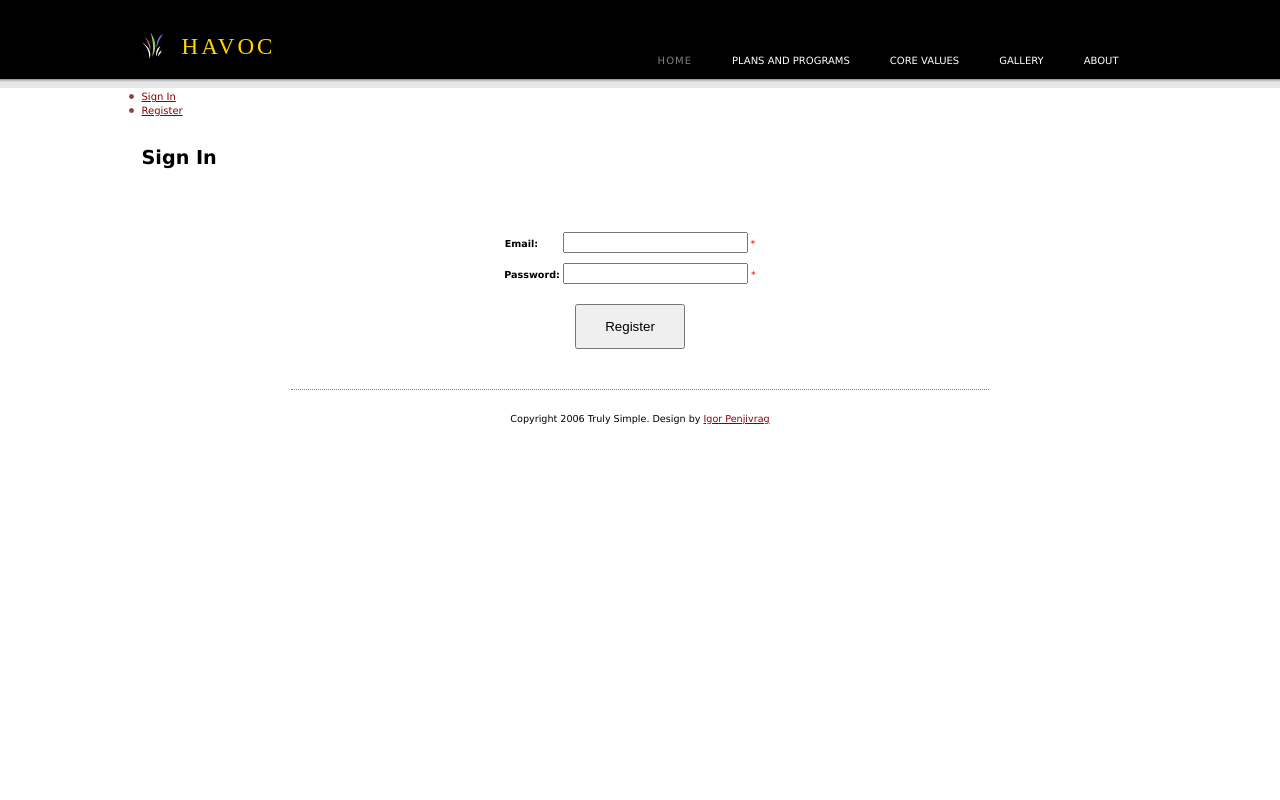
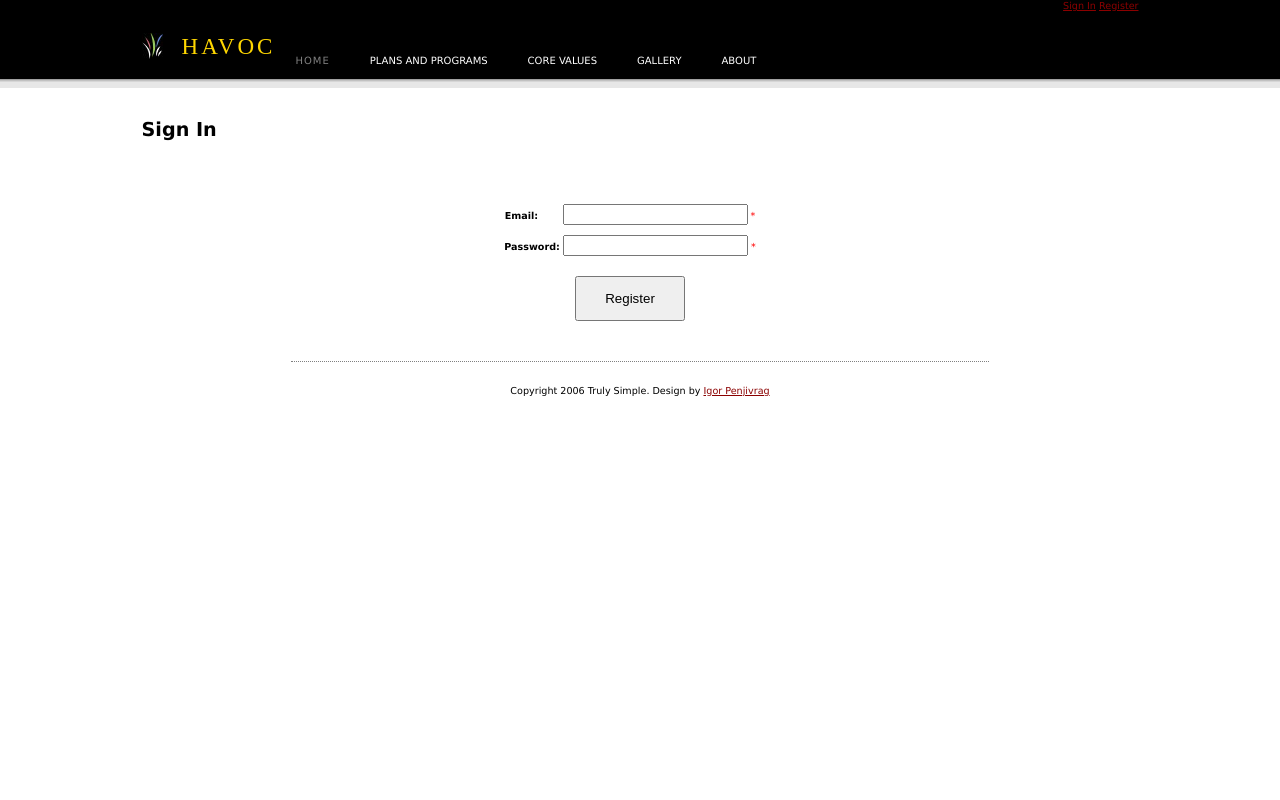
Before and after one commit to xerenader11/havoc, a CodeIgniter app: page /index.php/signin/index in a window 1280 px wide. Run offline with CodeIgniter, Linux system fonts and the light colour scheme; some libraries are stand-ins or nearby versions.

Commit message:
Changes in signin

```diff
--- a/application/views/footer.php
+++ b/application/views/footer.php
@@ -36,21 +36,21 @@
     <script>
         <?php if($this->session->userdata('type') == "admin"){ ?>
 
-            $(".edit-link").html("<img src='/public/img/edit.png'>")
+            $(".edit-link").html("<img src='/havoc/public/img/edit.png'>")
 
 
-            $(".delete-link").html("<img src='/public/img/delete.jpg' title='Delete Article'>")
+            $(".delete-link").html("<img src='/havoc/public/img/delete.jpg' title='Delete Article'>")
                            .click(function(){
                               $(this).attr("class", "retrieve-link")
-                                     .html("<img src='/public/img/retrieve.png'>")
+                                     .html("<img src='/havoc/public/img/retrieve.png'>")
 
                               activeArticle($(this).attr("id"), "n")
                            })
 
-            $(".retrieve-link").html("<img src='/public/img/retrieve.png' title='Retrieve Article'>")
+            $(".retrieve-link").html("<img src='/havoc/public/img/retrieve.png' title='Retrieve Article'>")
                            .click(function(){
                               $(this).attr("class", "delete-link")
-                                     .html("<img src='/public/img/delete.jpg'>")
+                                     .html("<img src='/havoc/public/img/delete.jpg'>")
 
                               activeArticle($(this).attr("id"), "y")
                            })
--- a/application/views/gallery.php
+++ b/application/views/gallery.php
@@ -35,7 +35,7 @@
         <?php foreach($vid as $key => $value) { ?>
 
           <a href="<?php echo $vid[$key]['url']; ?>" rel="prettyPhoto" title="">
-            <img src="/public/upload/img/forest-light-900.jpg" alt="YouTube" width="60" class="gallery-photo"/>
+            <img src="/havoc/public/upload/img/forest-light-900.jpg" alt="YouTube" width="60" class="gallery-photo"/>
           </a>
 
         <?php } ?>
--- a/application/views/header.php
+++ b/application/views/header.php
@@ -2,12 +2,12 @@
 <title>Truly Simple</title>
 <meta http-equiv="content-type" content="text/html;charset=utf-8" />
 <script src="http://code.jquery.com/jquery-1.9.1.js"></script>
-<link rel="stylesheet" type="text/css" href="/public/css/style.css" media="screen" />
-<link href="/public/jquery-ui/nyroModal/styles/nyroModal.css" media="all" rel="stylesheet" type="text/css" />
-<script src="/public/jquery-ui/nyroModal/js/jquery.nyroModal.custom.min.js" type="text/javascript"></script>
-<script type="text/javascript" language="javascript" src="/public/DataTables-1.9.4/media/js/jquery.dataTables.min.js"></script>
-<script src="/public/lightbox/js/lightbox-2.6.min.js"></script>
-<script src="/public/js/jquery.prettyPhoto.js" type="text/javascript" charset="utf-8"></script>
+<link rel="stylesheet" type="text/css" href="/havoc/public/css/style.css" media="screen" />
+<link href="/havoc/public/jquery-ui/nyroModal/styles/nyroModal.css" media="all" rel="stylesheet" type="text/css" />
+<script src="/havoc/public/jquery-ui/nyroModal/js/jquery.nyroModal.custom.min.js" type="text/javascript"></script>
+<script type="text/javascript" language="javascript" src="/havoc/public/DataTables-1.9.4/media/js/jquery.dataTables.min.js"></script>
+<script src="/havoc/public/lightbox/js/lightbox-2.6.min.js"></script>
+<script src="/havoc/public/js/jquery.prettyPhoto.js" type="text/javascript" charset="utf-8"></script>
 
 <script type="text/javascript">
 		$(function() {
@@ -23,10 +23,10 @@
 </script>
 
 <style type="text/css" title="currentStyle">
-			@import "/public/DataTables-1.9.4/media/css/demo_page.css";
-			@import "/public/DataTables-1.9.4/media/css/demo_table.css";
-			@import "/public/lightbox/css/lightbox.css";
-			@import "/public/css/prettyPhoto.css";
+			@import "/havoc/public/DataTables-1.9.4/media/css/demo_page.css";
+			@import "/havoc/public/DataTables-1.9.4/media/css/demo_table.css";
+			@import "/havoc/public/lightbox/css/lightbox.css";
+			@import "/havoc/public/css/prettyPhoto.css";
 </style>
 
 </head>
@@ -34,6 +34,29 @@
 <div id="wrap">
   <div id="top">
     <h2> <a href="http://localhost/trulysimple/">HAVOC</a></h2>
+	 <div id="signin">
+
+  		<?php if(!$this->session->userdata('email')){ ?>
+
+
+								<td>
+									<a href="/havoc/index.php/signIn" class="">Sign In</a>
+								</td>
+								<td>
+									<a href="/havoc/index.php/signUp" class="">Register</a>
+								</td>
+
+						<?php }else{ ?>
+
+								<td>
+									<a href="/havoc/index.php/settings">Welcome, <font color="red"><?php echo $this->session->userdata('fname') . " " . $this->session->userdata('lname'); ?></font></a>
+								</td>
+								<td>
+									<a href="/havoc/index.php/signOut" class="">Sign Out</a>
+								</td>
+
+					<?php } ?>
+  </div>
     <div id="menu">
       <ul>
         <li><a href="/" class="current">HOME</a></li>
@@ -47,25 +70,6 @@
 		<li><a href="/index.php/about">ABOUT</a></li>
       </ul>
     </div>
-  </div>
-  <div id="salutation">
-  		<?php if(!$this->session->userdata('email')){ ?>
-							<ul>
-								<li>
-									<a href="/index.php/signIn" class="">Sign In</a>
-								</li>
-								<li>
-									<a href="/index.php/signUp" class="">Register</a>
-								</li>
-							</ul>
-						<?php }else{ ?>
-							<ul>
-								<li>
-									<a href="/index.php/settings">Welcome, <font color="red"><?php echo $this->session->userdata('fname') . " " . $this->session->userdata('lname'); ?></font></a>
-								</li>
-								<li>
-									<a href="/index.php/signOut" class="">Sign Out</a>
-								</li>
-							</ul>
-						<?php } ?>
-  </div>
+
+
+</div>
--- a/application/views/signIn.php
+++ b/application/views/signIn.php
@@ -8,7 +8,7 @@
 			<div id='main' class="main-sign-in">
 				<h1 class="pagetitle">Sign In</h1>
 				<div class="sign-in">
-					<form action="/index.php/signIn/process" method="post">
+					<form action="/havoc/index.php/signIn/process" method="post">
 						<div class="div-Email"><b>Email:</b> &nbsp;&nbsp;&nbsp;&nbsp;&nbsp;&nbsp;&nbsp;<input type="text" name="email" id="email">&nbsp;<font color="red">*</font></div>
 						<div class="div-Pass"><b>Password:</b> <input type="password" name="pass" id="pass">&nbsp;<font color="red">*</font></div>
 						<div class="div-Reg"><input type="submit" name="register" id="register" value="Register"></div>
--- a/public/css/style.css
+++ b/public/css/style.css
@@ -3,7 +3,7 @@
 
 body {
 	margin: 0px;
-	background: url(/public/img/top_bg.gif);
+	background: url(/havoc/public/img/top_bg.gif);
 	background-repeat: repeat-x;
 	font-family: Verdana, Arial, sans-serif;
         font-size: .6em;
@@ -22,11 +22,12 @@ h2 {
 	font-size: 15px;
 }
 
+
 ul {
 	font-size: 10px;
 	margin:0;
 	padding:0;
-	list-style-image: url(/public/img/bullet.gif);
+	list-style-image: url(/havoc/public/img/bullet.gif);
 }
 
 a {
@@ -62,7 +63,7 @@ blockquote{
 	width: 100%;
 	height: 88px;
 	color: #fff;
-	background: #000 url(/public/img/top_bg.gif);
+	background: #000 url(/havoc/public/img/top_bg.gif);
 	overflow:hidden;
 }
 
@@ -77,7 +78,7 @@ blockquote{
 	top:33px;
 	display:block;
 	float:left;
-	background: url(/public/img/logo.jpg) no-repeat;
+	background: url(/havoc/public/img/logo.jpg) no-repeat;
 	padding-left: 40px;
 }
 
@@ -96,7 +97,7 @@ blockquote{
 
 #menu {
 	display: block;
-	float:right;
+	float:left;
 }
 
 #menu ul {
@@ -130,6 +131,14 @@ blockquote{
 
 #menu li a.current:hover {
 	color: #fff;
+}
+
+/*****Sign In ***/
+
+
+#signin{
+	display: block;
+	float:right;
 }
 
 
```
